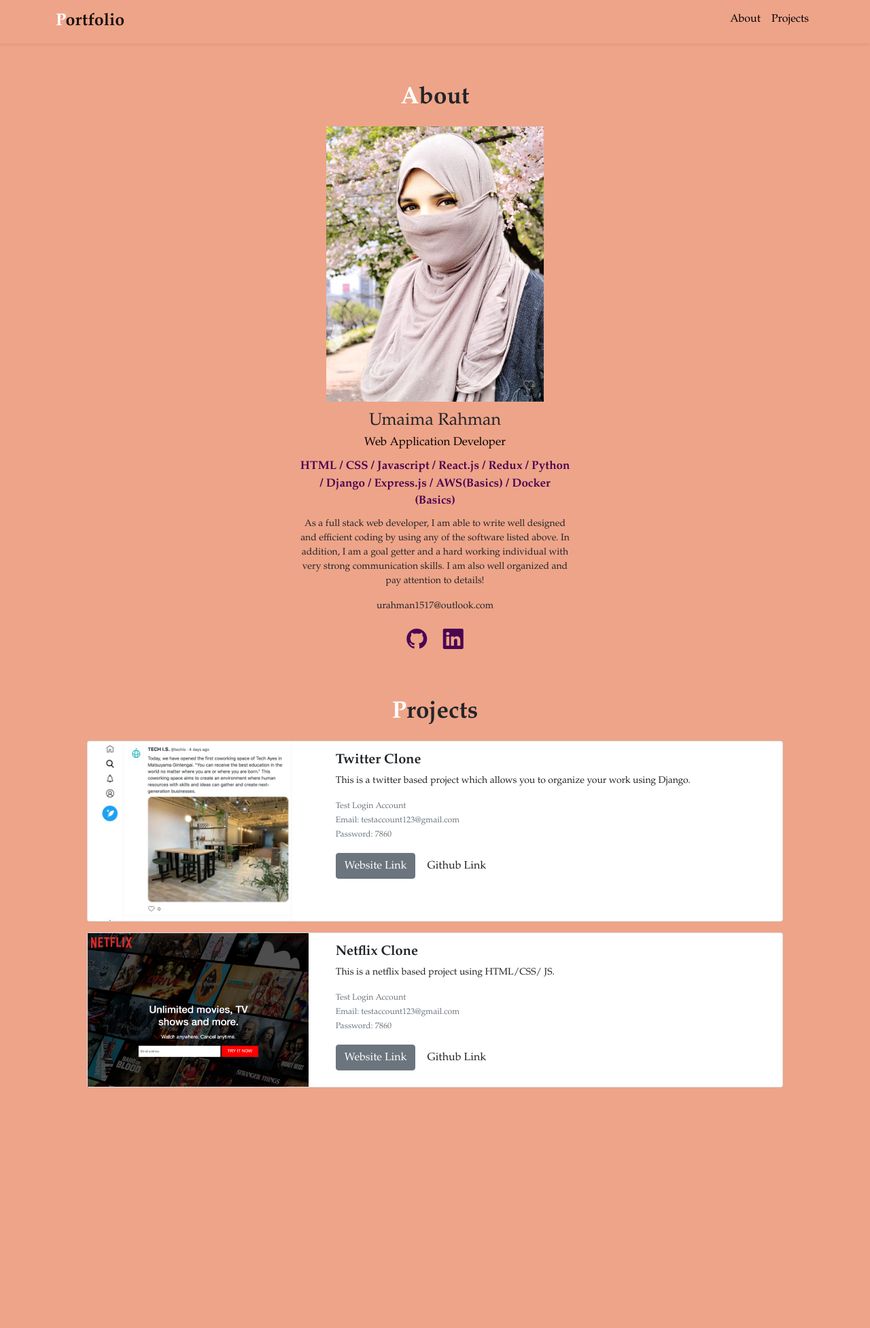
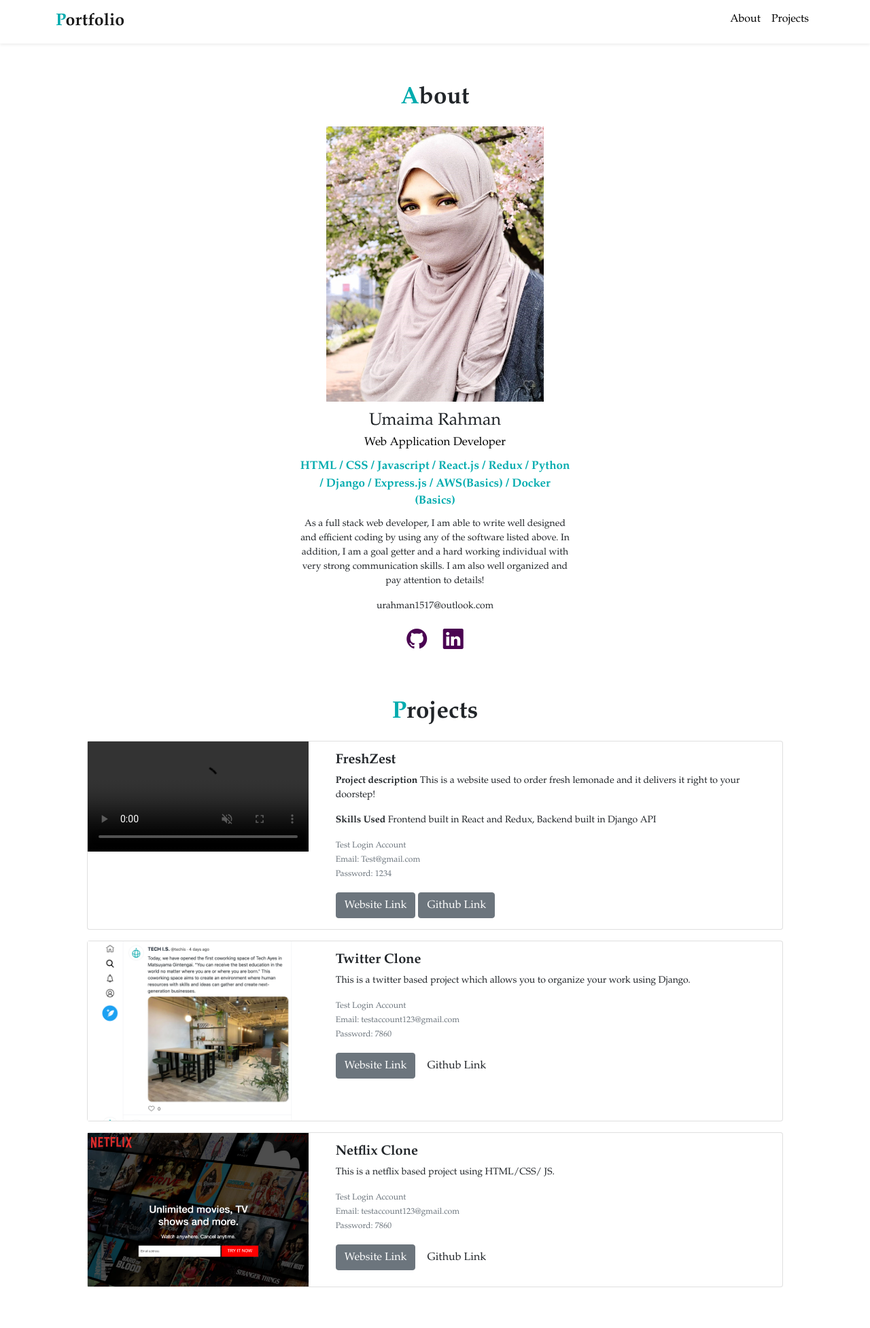
Before and after one commit to urahman1517/portfolio-1, a PHP site: page / in a window 1280 px wide. Shown: the whole page at 68% size. Before the commit the page ends 1600 px from the top, so only its background shows below. Run offline with PHP 8.4, Linux system fonts and the light colour scheme; grey boxes are pictures that could not be loaded.

Commit message:
made changes in css AND added a porject section

```diff
--- a/index.html
+++ b/index.html
@@ -59,6 +59,34 @@
       <div id="project">
         <h2><span class="font-primary">P</span>rojects</h2>
 
+
+        <div class="card mb-3">
+          <div class="row">
+            <div class="col-md-4">
+              <video id="video" autoplay muted controls>
+                <source src="video/project-video.mp4" type="video/mp4">
+                Your browser does not support the video tag.
+              </video>
+            </div>
+            <div class="col-md-8">
+              <div class="card-body">
+                <h5 class="card-title">FreshZest</h5>
+                <p class="card-text"><Strong>Project description</Strong> This is a website used to order fresh lemonade and it delivers it right to your doorstep!  </p>
+                <p class="card-text"><Strong>Skills Used</Strong> Frontend built in React and Redux, Backend built in Django API</p>
+
+                <p class="card-text"><small class="text-muted">
+                  Test Login Account <br>
+                  Email: Test@gmail.com <br>
+                  Password: 1234
+                  </small></p>
+                  <a href="https://fresh-zest-frontend.herokuapp.com/" target="_blank" class="btn btn-secondary">Website Link</a>
+                  <a href="https://github.com/urahman1517/FreshZest" target="_blank" class="btn btn-secondary">Github Link</a>
+
+                </div>
+                </div>
+                </div>
+              </div>
+
         <div class="card mb-3">
           <div class="row">
             <div class="col-md-4">
--- a/style.css
+++ b/style.css
@@ -7,11 +7,11 @@
 
 body{
     font-family: "Garamond", Georgia;
-    background-color: rgb(238, 164, 137)
+
 }
 
 .font-primary{
-    color : white
+    color : #00abae;
 }
 
 p{
@@ -66,7 +66,7 @@
 
 #about .skills{
     font-size:17px;
-    color: #4b0452;
+    color: #00abae;
     margin-bottom: 10px;
     font-weight: bold;
 
@@ -110,3 +110,8 @@
 #project .card-title{
     font-weight: bold;
 }
+#video{
+    width: 100%;
+    max-height: 270px;
+    background-color: black;
+}
```
Also changed, not shown: 1 other file.
